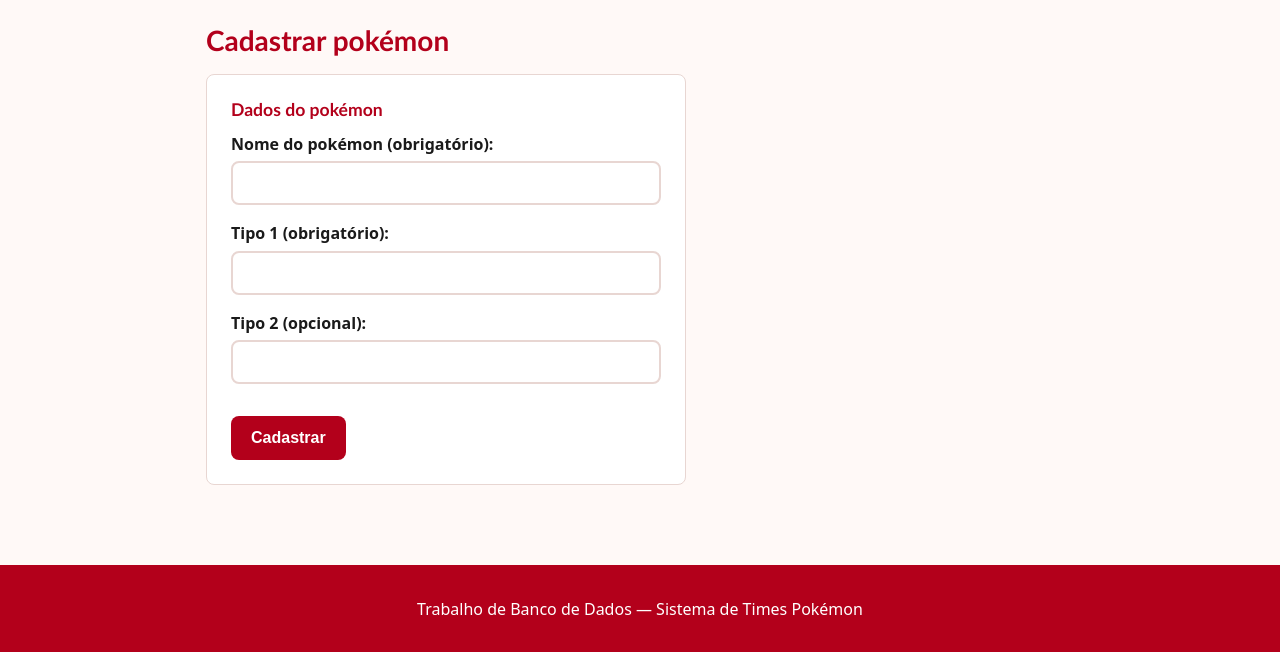
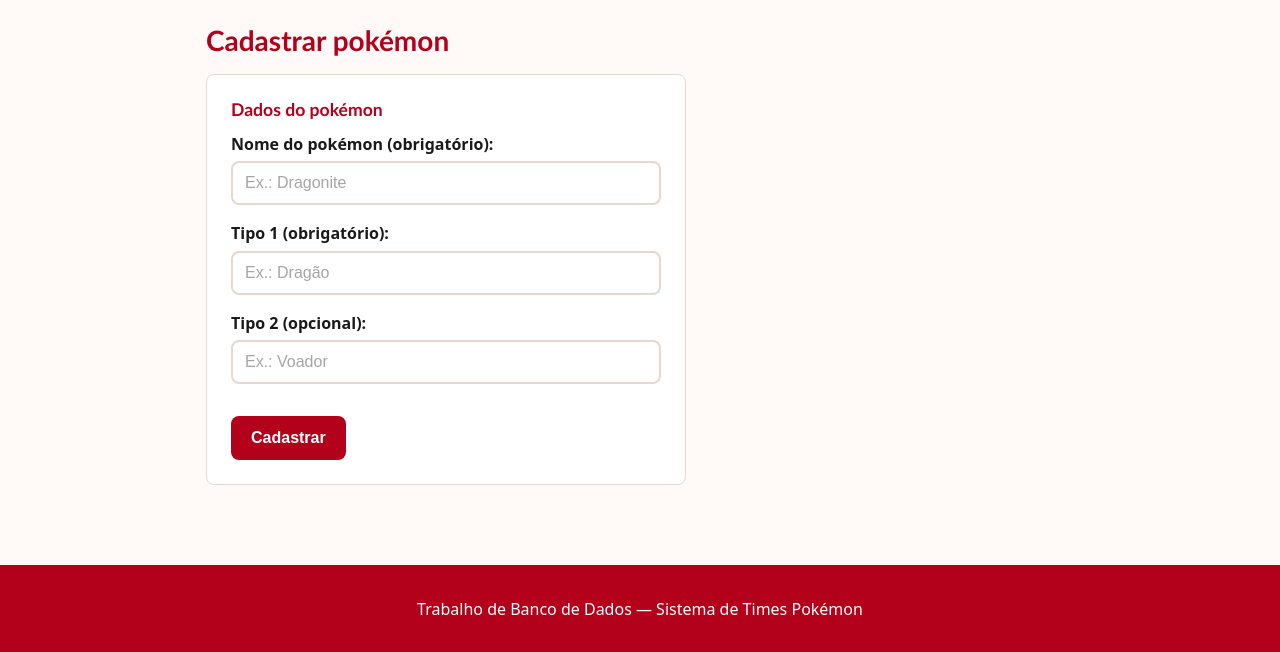
Before and after one commit to lukaazz/PokedexWeb, a Flask app: page /pokedex/cadastro in a window 1280 px wide. Shown: the part 120-772 px from the top of the page. Run offline with Flask 3, Linux system fonts and the light colour scheme.

Commit message:
adicionando placeholder

```diff
--- a/src/static/estilo.css
+++ b/src/static/estilo.css
@@ -168,6 +168,10 @@ input[type="text"], select {
   background: #fff;
 }
 input[type="text"]:focus, select:focus { border-color: var(--cor-vermelho); }
+input::placeholder {
+  color: var(--cor-texto-suave); /* #4D4D4D, que você já tem no seu estilo.css */
+  opacity: 0.5; /* alguns navegadores aplicam opacidade extra por padrão */
+}
 
 /* Item 4 (bônus): conteúdo só para leitores de tela, sem aparecer visualmente */
 .oculto-visual {
--- a/src/templates/pokemon_cadastro.html
+++ b/src/templates/pokemon_cadastro.html
@@ -9,17 +9,17 @@
 
         <div class="campo">
             <label for="nome">Nome do pokémon (obrigatório):</label>
-      <input type="text" name="nome" id="nome" required>
+            <input type="text" name="nome" id="nome" placeholder="Ex.: Dragonite" required>
         </div>
 
         <div class="campo">
             <label for="tipo1">Tipo 1 (obrigatório):</label>
-      <input type="text" name="tipo1" id="tipo1" required>
+            <input type="text" name="tipo1" id="tipo1" placeholder="Ex.: Dragão" required>
         </div>
 
         <div class="campo">
             <label for="tipo2">Tipo 2 (opcional):</label>
-      <input type="text" name="tipo2" id="tipo2">
+            <input type="text" name="tipo2" id="tipo2" placeholder="Ex.: Voador">
         </div>
     </fieldset>
 
```
Lines whose indentation alone changed are shown as unchanged.
